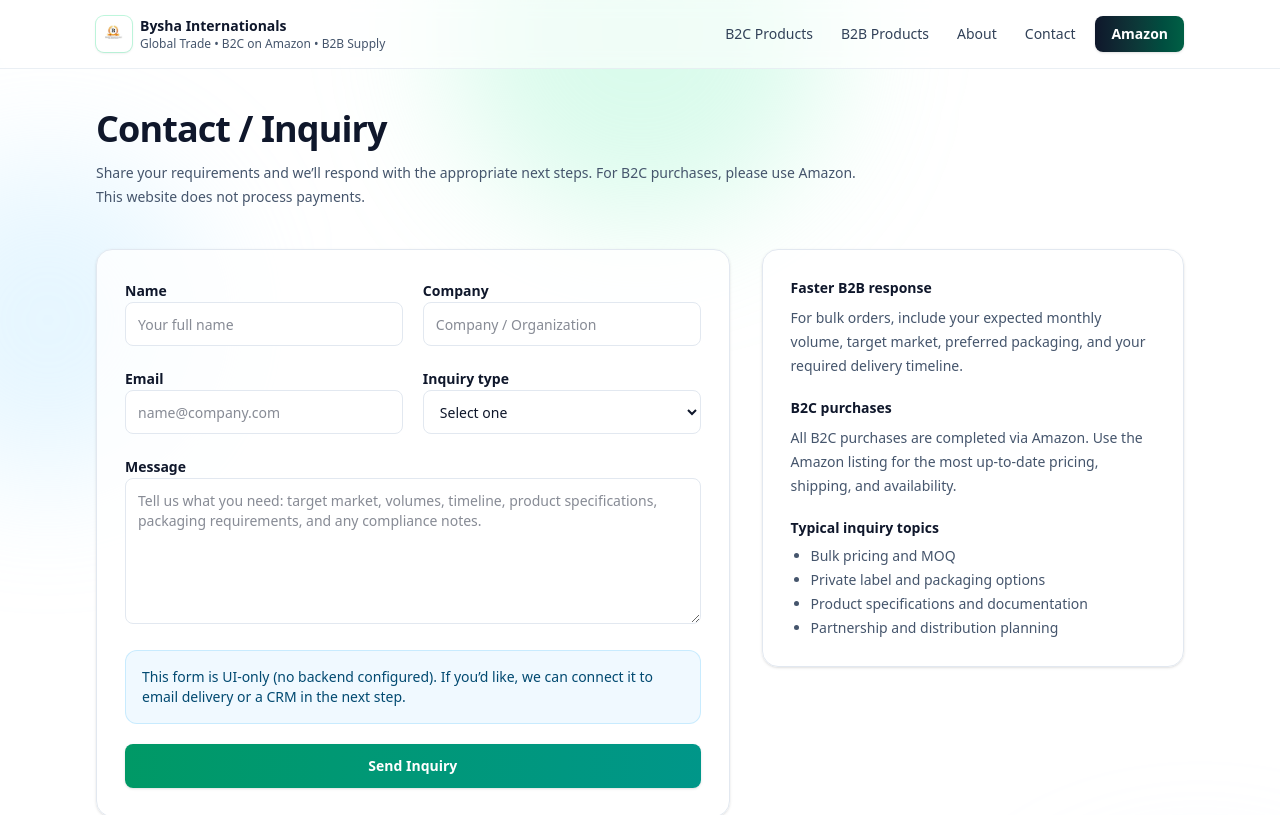
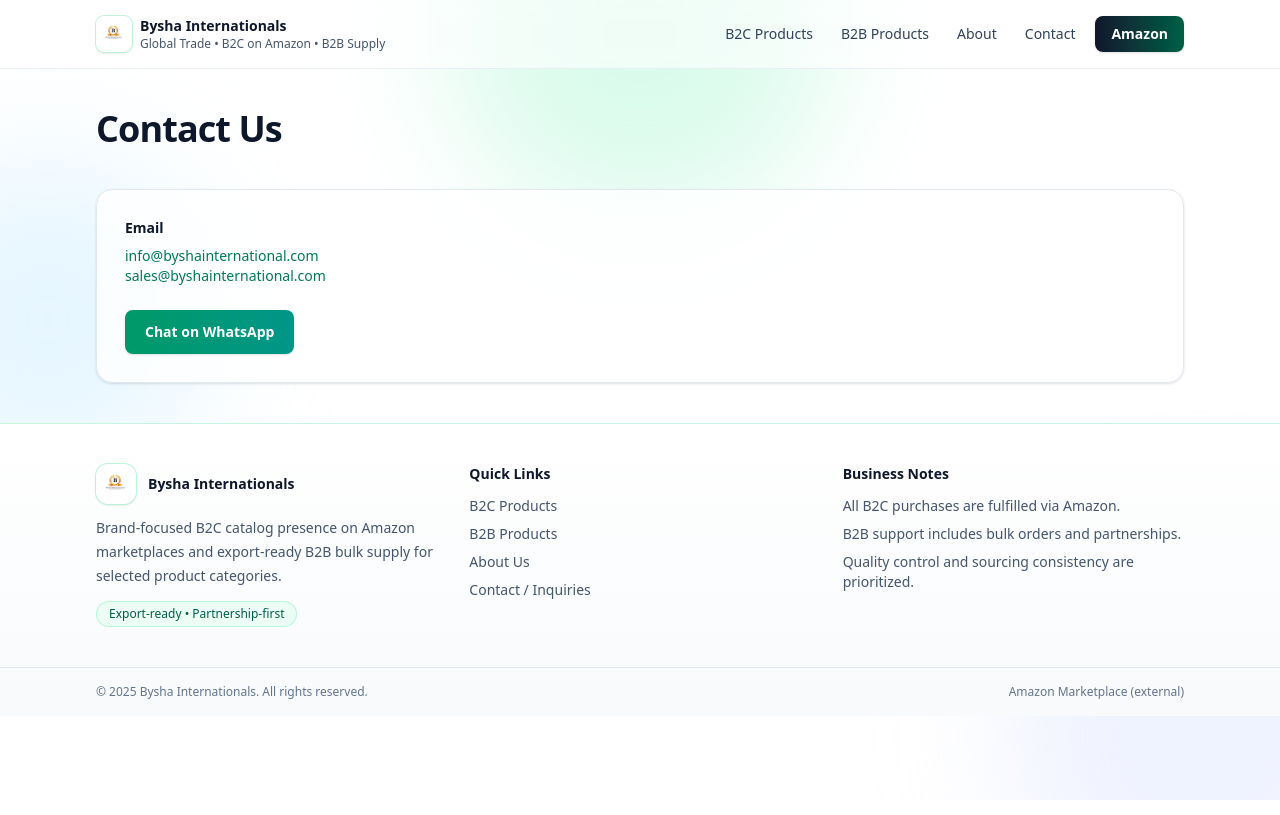
Before and after one commit to Shwetanshu13/bysha-international, a Next.js app: page /contact in a window 1280 px wide. Shown: the top 815 px of the page. Built offline with nearby package versions, Linux system fonts and the light colour scheme.

Commit message:
feat: Revise Contact page UI and functionality, update title, and add WhatsApp chat option

```diff
--- a/app/contact/page.js
+++ b/app/contact/page.js
@@ -1,155 +1,54 @@
 export const metadata = {
-    title: "Contact / Inquiry",
+    title: "Contact",
     description:
-        "Send a business inquiry to Bysha Internationals for B2C or B2B requests. Form UI only; no checkout or payments on this website.",
+        "Contact Bysha Internationals via email or WhatsApp.",
 };
 
 export default function ContactPage() {
+    const whatsappNumber = "917004423373";
+    const whatsappLink = `https://wa.me/${whatsappNumber}`;
+
     return (
         <div className="space-y-10">
             <header className="space-y-3">
                 <h1 className="text-3xl font-semibold tracking-tight text-slate-900 sm:text-4xl">
-                    Contact / Inquiry
+                    Contact Us
                 </h1>
-                <p className="max-w-3xl text-sm leading-6 text-slate-600">
-                    Share your requirements and we’ll respond with the appropriate next
-                    steps. For B2C purchases, please use Amazon. This website does not
-                    process payments.
-                </p>
             </header>
 
-            <section className="grid gap-8 lg:grid-cols-[1.2fr_0.8fr] lg:items-start">
-                <form
-                    className="space-y-5 rounded-2xl border border-slate-200 bg-white/80 p-7 shadow-sm"
-                    action="#"
-                    method="post"
-                >
-                    <div className="grid gap-5 sm:grid-cols-2">
-                        <div className="space-y-2">
-                            <label className="text-sm font-semibold text-slate-900" htmlFor="name">
-                                Name
-                            </label>
-                            <input
-                                id="name"
-                                name="name"
-                                required
-                                autoComplete="name"
-                                className="h-11 w-full rounded-lg border border-slate-200 bg-white px-3 text-sm text-slate-900 outline-none ring-emerald-600/20 focus:ring-4"
-                                placeholder="Your full name"
-                            />
-                        </div>
-
-                        <div className="space-y-2">
-                            <label className="text-sm font-semibold text-slate-900" htmlFor="company">
-                                Company
-                            </label>
-                            <input
-                                id="company"
-                                name="company"
-                                required
-                                autoComplete="organization"
-                                className="h-11 w-full rounded-lg border border-slate-200 bg-white px-3 text-sm text-slate-900 outline-none ring-emerald-600/20 focus:ring-4"
-                                placeholder="Company / Organization"
-                            />
+            <section className="rounded-2xl border border-slate-200 bg-white/80 p-7 shadow-sm">
+                <div className="space-y-4">
+                    <div className="space-y-2">
+                        <div className="text-sm font-semibold text-slate-900">Email</div>
+                        <div className="space-y-1 text-sm text-slate-600">
+                            <a
+                                className="font-medium text-emerald-700 hover:underline"
+                                href="mailto:info@byshainternational.com"
+                            >
+                                info@byshainternational.com
+                            </a>
+                            <br />
+                            <a
+                                className="font-medium text-emerald-700 hover:underline"
+                                href="mailto:sales@byshainternational.com"
+                            >
+                                sales@byshainternational.com
+                            </a>
                         </div>
                     </div>
 
-                    <div className="grid gap-5 sm:grid-cols-2">
-                        <div className="space-y-2">
-                            <label className="text-sm font-semibold text-slate-900" htmlFor="email">
-                                Email
-                            </label>
-                            <input
-                                id="email"
-                                name="email"
-                                type="email"
-                                required
-                                autoComplete="email"
-                                className="h-11 w-full rounded-lg border border-slate-200 bg-white px-3 text-sm text-slate-900 outline-none ring-emerald-600/20 focus:ring-4"
-                                placeholder="name@company.com"
-                            />
-                        </div>
-
-                        <div className="space-y-2">
-                            <label className="text-sm font-semibold text-slate-900" htmlFor="type">
-                                Inquiry type
-                            </label>
-                            <select
-                                id="type"
-                                name="type"
-                                required
-                                className="h-11 w-full rounded-lg border border-slate-200 bg-white px-3 text-sm text-slate-900 outline-none ring-emerald-600/20 focus:ring-4"
-                                defaultValue=""
-                            >
-                                <option value="" disabled>
-                                    Select one
-                                </option>
-                                <option value="b2c">B2C (Amazon product question)</option>
-                                <option value="b2b">B2B (bulk orders / partnership)</option>
-                            </select>
-                        </div>
+                    <div className="pt-2">
+                        <a
+                            href={whatsappLink}
+                            target="_blank"
+                            rel="noopener noreferrer"
+                            className="inline-flex h-11 items-center justify-center rounded-lg bg-gradient-to-r from-emerald-600 to-teal-600 px-5 text-sm font-semibold text-white shadow-sm transition-colors hover:from-emerald-700 hover:to-teal-700"
+                            aria-label="Start a WhatsApp chat with +91 70044 23373"
+                        >
+                            Chat on WhatsApp
+                        </a>
                     </div>
-
-                    <div className="space-y-2">
-                        <label className="text-sm font-semibold text-slate-900" htmlFor="message">
-                            Message
-                        </label>
-                        <textarea
-                            id="message"
-                            name="message"
-                            rows={6}
-                            required
-                            className="w-full resize-y rounded-lg border border-slate-200 bg-white px-3 py-3 text-sm text-slate-900 outline-none ring-emerald-600/20 focus:ring-4"
-                            placeholder="Tell us what you need: target market, volumes, timeline, product specifications, packaging requirements, and any compliance notes."
-                        />
-                    </div>
-
-                    <div className="rounded-xl border border-sky-200/70 bg-sky-50 p-4 text-sm text-sky-900">
-                        This form is UI-only (no backend configured). If you’d like, we can
-                        connect it to email delivery or a CRM in the next step.
-                    </div>
-
-                    <button
-                        type="submit"
-                        className="inline-flex h-11 w-full items-center justify-center rounded-lg bg-gradient-to-r from-emerald-600 to-teal-600 px-5 text-sm font-semibold text-white shadow-sm transition-colors hover:from-emerald-700 hover:to-teal-700"
-                    >
-                        Send Inquiry
-                    </button>
-                </form>
-
-                <aside className="space-y-5 rounded-2xl border border-slate-200 bg-white/80 p-7 shadow-sm">
-                    <div className="space-y-2">
-                        <div className="text-sm font-semibold text-slate-900">
-                            Faster B2B response
-                        </div>
-                        <p className="text-sm leading-6 text-slate-600">
-                            For bulk orders, include your expected monthly volume, target
-                            market, preferred packaging, and your required delivery timeline.
-                        </p>
-                    </div>
-
-                    <div className="space-y-2">
-                        <div className="text-sm font-semibold text-slate-900">
-                            B2C purchases
-                        </div>
-                        <p className="text-sm leading-6 text-slate-600">
-                            All B2C purchases are completed via Amazon. Use the Amazon listing
-                            for the most up-to-date pricing, shipping, and availability.
-                        </p>
-                    </div>
-
-                    <div className="space-y-2">
-                        <div className="text-sm font-semibold text-slate-900">
-                            Typical inquiry topics
-                        </div>
-                        <ul className="list-disc space-y-1 pl-5 text-sm text-slate-600">
-                            <li>Bulk pricing and MOQ</li>
-                            <li>Private label and packaging options</li>
-                            <li>Product specifications and documentation</li>
-                            <li>Partnership and distribution planning</li>
-                        </ul>
-                    </div>
-                </aside>
+                </div>
             </section>
         </div>
     );
```
